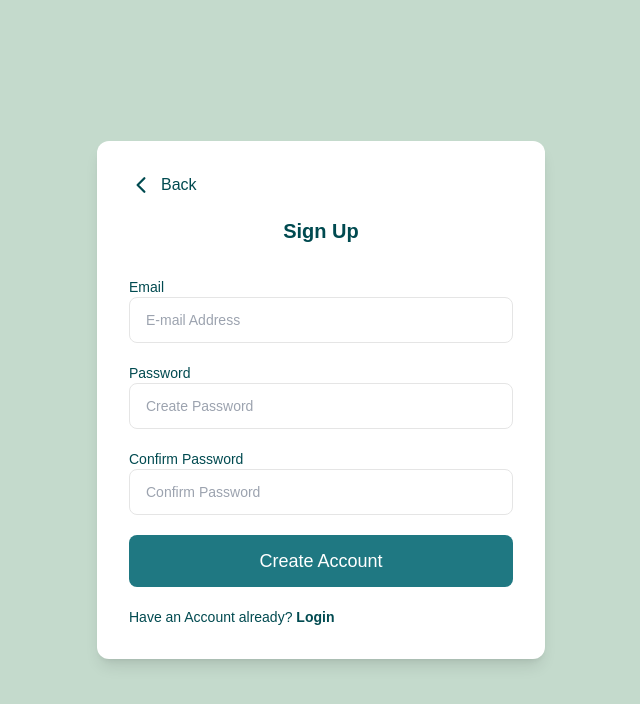
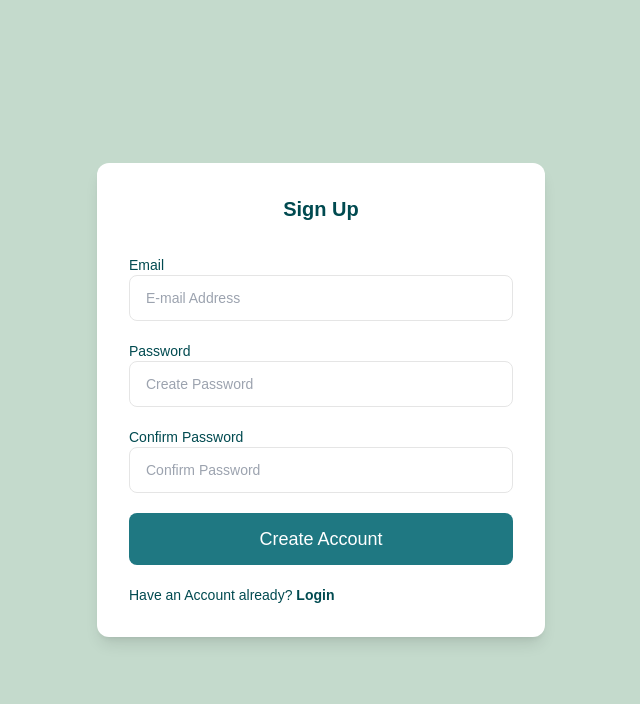
Before and after one commit to france-auth/points-app, a Next.js app: page /alterim/sign-up in a window 1280 px wide. Shown: the top 704 px of the page, without its empty margins (319-959 px from the left). Built offline with nearby package versions, Linux system fonts and the light colour scheme; a web font is replaced by a local one.

Commit message:
bugs fixed.

```diff
--- a/app/alterim/sign-in/page.jsx
+++ b/app/alterim/sign-in/page.jsx
@@ -37,7 +37,7 @@ const SignIn = () => {
     <div className="flex justify-center items-center min-h-screen xs:p-5 xr:p-7">
       <div className="bg-white w-full max-w-md xs:p-7 xr:p-8 rounded-2xl shadow-lg">
         <div className="flex items-center mb-5">
-          <Link href="/alterim/admin/sign-up">
+          <Link href="/alterim/sign-up">
             <div className="flex items-center cursor-pointer">
               <Image src={backArrow} alt="back icon"/>
               <p className="ml-2 text-base text-color">Back</p>
--- a/app/alterim/sign-up/page.jsx
+++ b/app/alterim/sign-up/page.jsx
@@ -35,14 +35,14 @@ const SignUp = () => {
   return (
     <div className="flex justify-center items-center xs:min-h-screen xr:h-screen xs:p-5 xr:p-7">
       <div className="bg-white w-full max-w-md xs:p-7 xr:p-8 rounded-xl shadow-lg">
-        <div className="flex items-center mb-5">
-          <Link href="/">
+        {/*<div className="flex items-center mb-5">
+          <Link href="/alter">
             <div className="flex items-center cursor-pointer">
               <Image src={backArrow} alt="back arrow" className="w-6 h-6" />
               <p className="ml-2 text-base text-color">Back</p>
             </div>
           </Link>
-        </div>
+        </div>*/}
         <h2 className="text-xl font-bold text-center text-color text-[#004A50] mb-8">
           Sign Up
         </h2>
```
